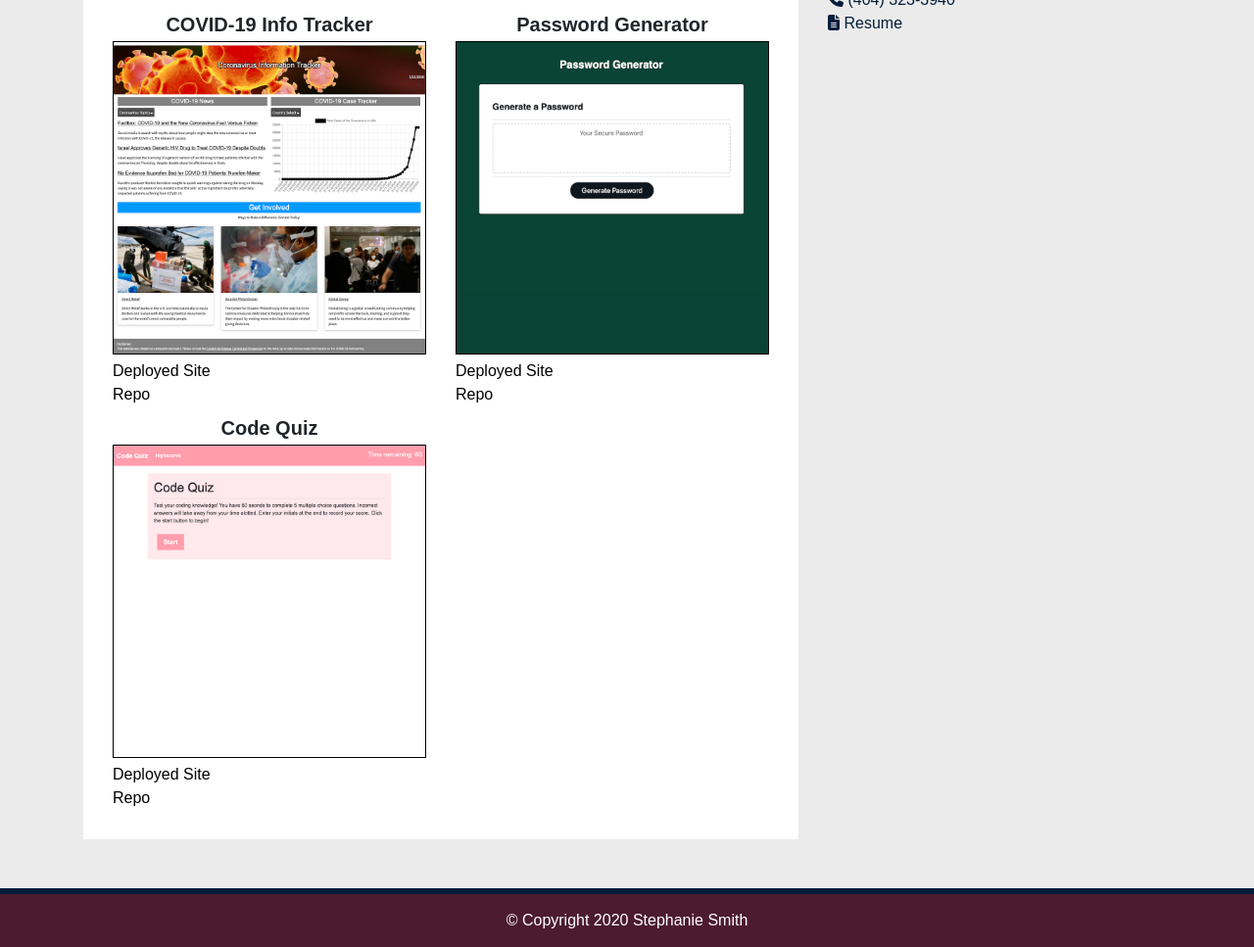
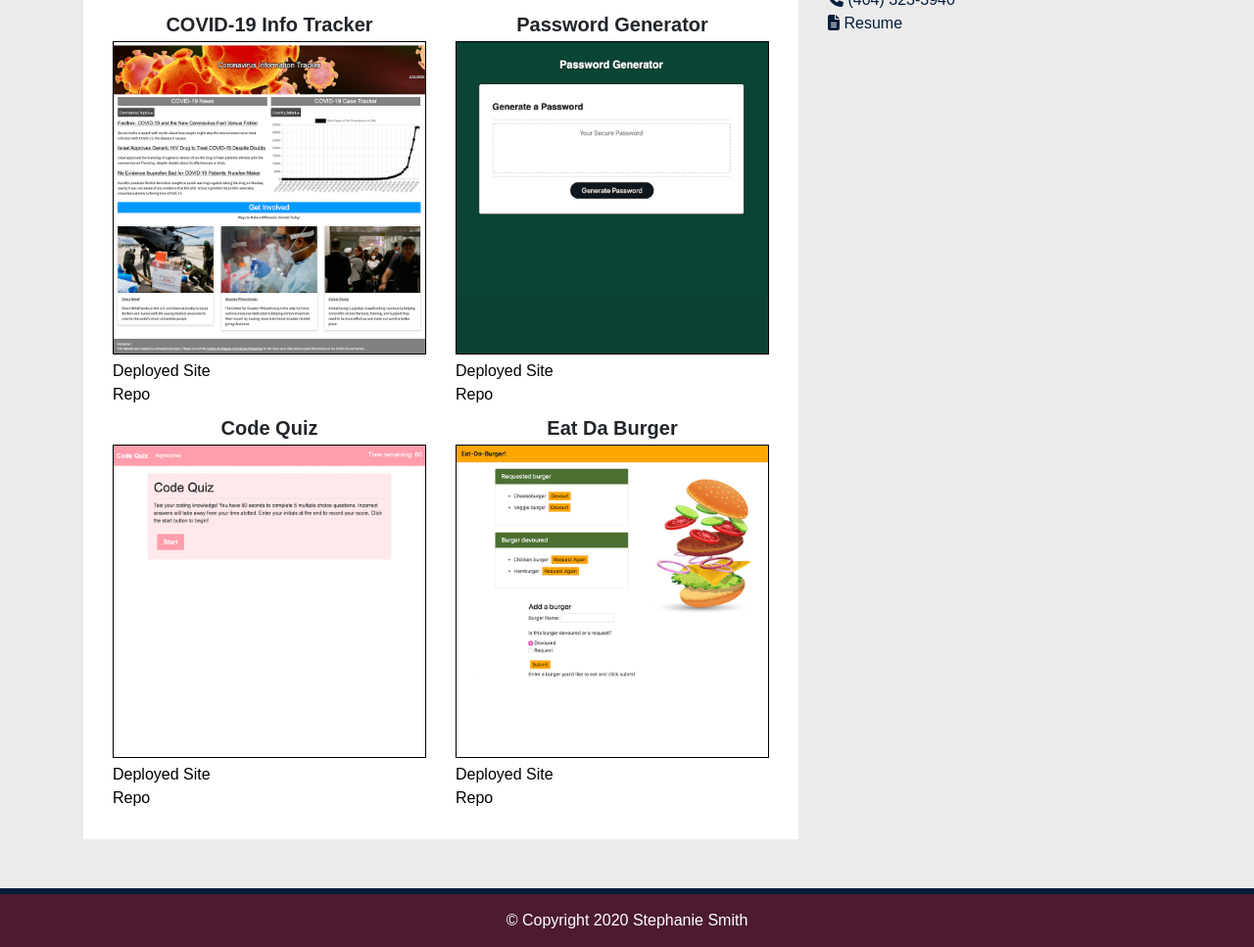
Before and after one commit to smithse4/08-Portfolio, a plain HTML site: page portfolio.html in a window 1280 px wide. Shown: the part 250-1217 px from the top of the page at 98% size. Drawn offline with nearby package versions, Linux system fonts and the light colour scheme.

Commit message:
added Burger site to Portfolio

```diff
--- a/portfolio.html
+++ b/portfolio.html
@@ -79,6 +79,12 @@
               <a href="https://smithse4.github.io/04-code-quiz/" class="repo-links"><p>Deployed Site</p></a>
               <a href="https://github.com/smithse4/04-code-quiz" class="repo-links"><p>Repo</p></a>
             </div>
+            <div class="col-sm-6 col-md-12 col-lg-6">
+              <h5>Eat Da Burger</h5>
+              <img class="img-fluid port-image" src="assets/imgs/burger-site.png" alt="Burger Site Screenshot">
+              <a href="https://fierce-fortress-25431.herokuapp.com/" class="repo-links"><p>Deployed Site</p></a>
+              <a href="https://github.com/smithse4/13-burger" class="repo-links"><p>Repo</p></a>
+            </div>
           </div>
         </article>
       </div>
```
Also changed, not shown: assets/imgs/burger-site.png (added).
